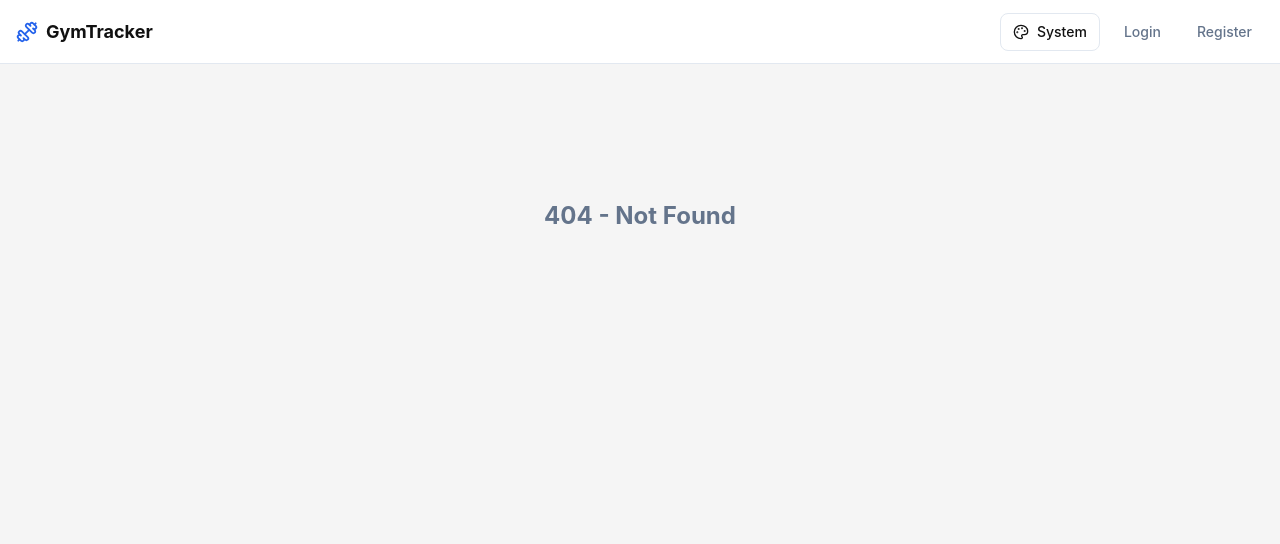
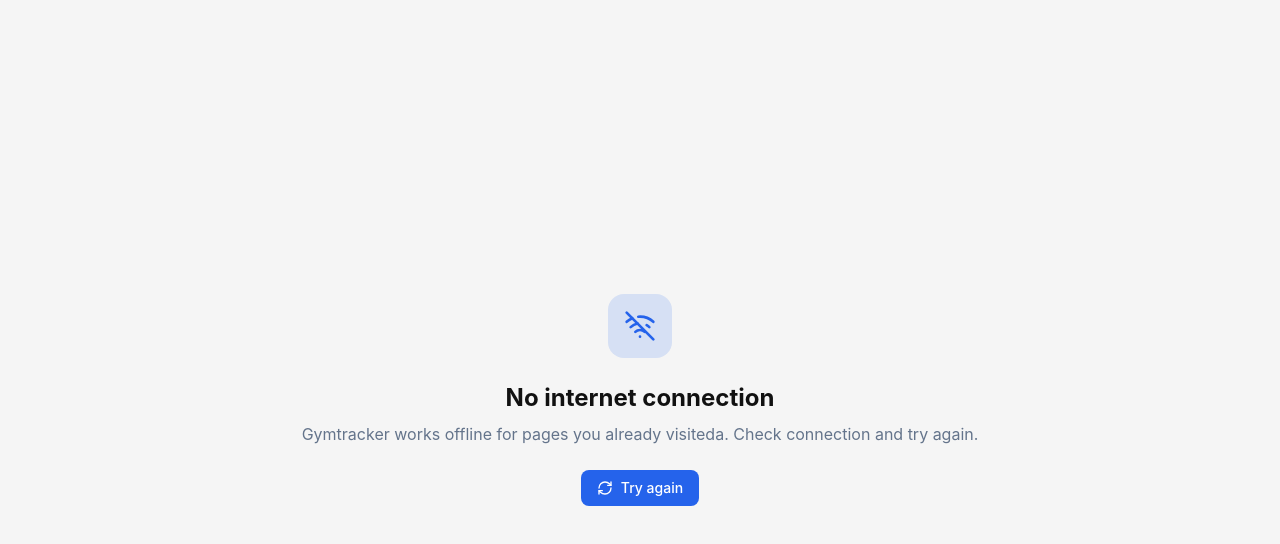
Before and after one commit to Kailu23/GymTracker.Frontend, a React (Vite) app: page /offline in a window 1280 px wide. Before the commit this address had no page. Shown: the top 544 px of the page. Built offline with nearby package versions, Linux system fonts and the light colour scheme.

Commit message:
feat(pwa): add OfflinePage and route
    - load when the user doesn't have an internet connection but
      requests a route that isn't in cache
    - redirects to /offline

```diff
--- /dev/null
+++ b/src/pages/OfflinePage.tsx
@@ -0,0 +1,29 @@
+import { WifiOff, RefreshCw } from "lucide-react";
+import { Button } from "@/components/common/Button";
+
+export function OfflinePage() {
+    return (
+        <div className="min-h-svh flex flex-col items-center justify-center gap-6 p-4
+        bg-[var(--color-bg)] text-[var(--color-text)]">
+            <div className="w-16 h-16 rounded-2xl flex items-center justify-center"
+                style={{ background: 'color-mix(in srgb, var(--color-accent) 15%, transparent)' }}>
+                <WifiOff size={32} style={{ color: 'var(--color-accent)' }} />
+            </div>
+
+            <div className="text-center">
+                <h1 className="text-2xl font-bold mb-2">No internet connection</h1>
+                <p className="text-[var(--color-text-muted)]">
+                    Gymtracker works offline for pages you already visiteda.
+                    Check connection and try again.
+                </p>
+            </div>
+
+        <Button
+        icon={<RefreshCw size={16}/>}
+        onClick={()=>window.location.reload()}
+        >
+        Try again
+        </Button>
+        </div>
+    )
+}
--- a/src/router/AppRouter.tsx
+++ b/src/router/AppRouter.tsx
@@ -11,6 +11,7 @@
 import { ActiveWorkoutPage } from "@/pages/ActiveWorkoutPage";
 import { ProgressPage } from "@/pages/ProgressPage";
 import { SubscriptionPage } from "@/pages/SubscriptionPage";
+import { OfflinePage } from "@/pages/OfflinePage";
 
 const SettingsPage = () => <PlaceholderPage title="Settings" />
 const NotFoundPage = () => <PlaceholderPage title="404 - Not Found" />
@@ -69,9 +70,9 @@
                 </ProtectedRoute>
             } />
             <Route path="/workout" element={
-                //<ProtectedRoute>
+                <ProtectedRoute>
                     <AppLayout><ActiveWorkoutPage /></AppLayout>
-                //</ProtectedRoute>
+                </ProtectedRoute>
             } />
             <Route path="/progress" element={
                 <ProtectedRoute>
@@ -88,6 +89,9 @@
                     <AppLayout><SettingsPage /></AppLayout>
                 </ProtectedRoute>
             } />
+            <Route path="/offline" element={
+                <OfflinePage />
+            } />
             <Route path="*" element={
                 <AppLayout><NotFoundPage /></AppLayout>
             } />
```
